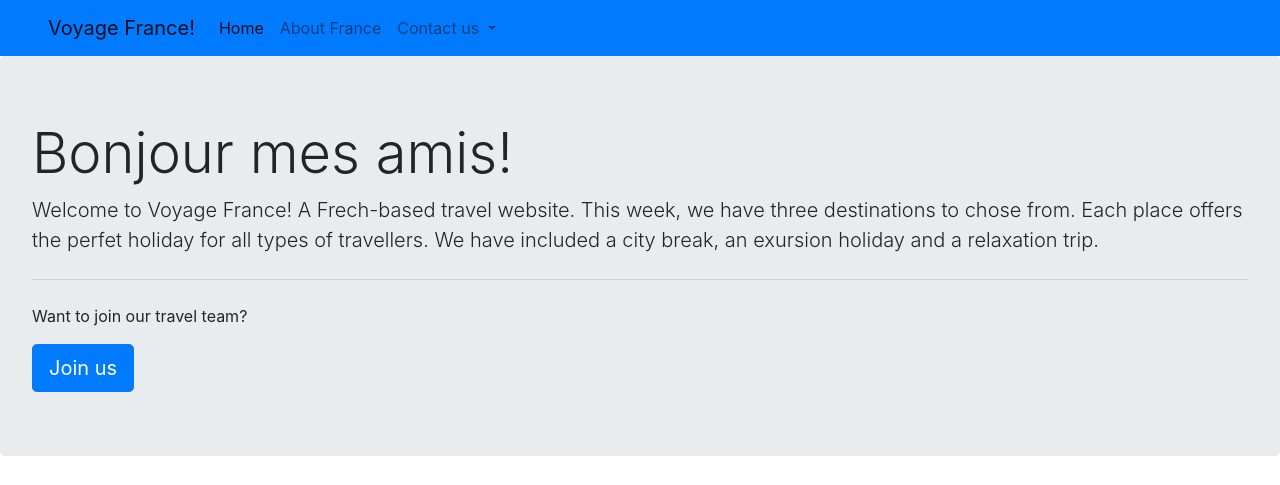
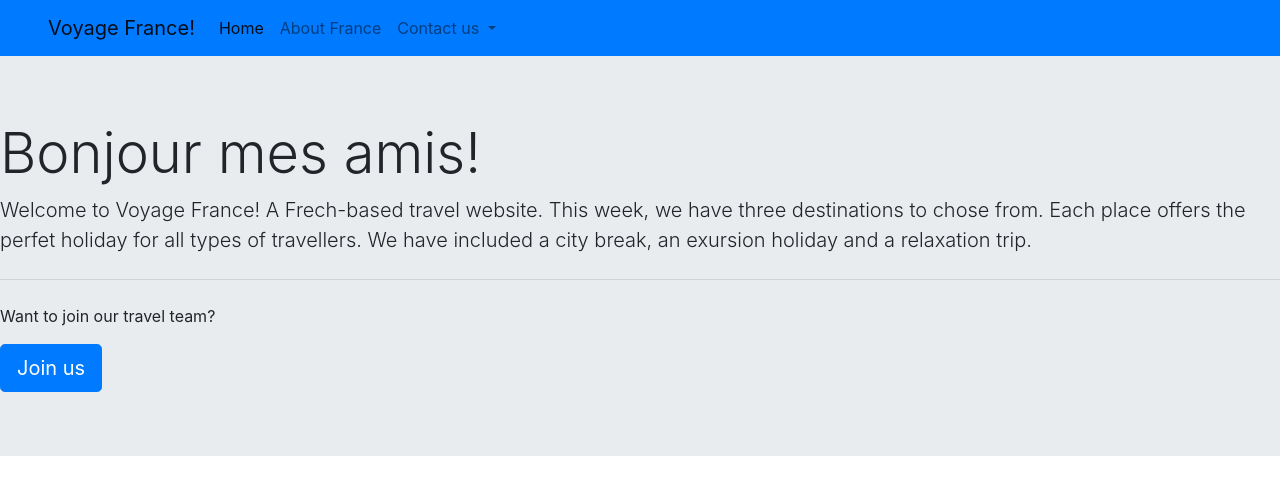
Before and after one commit to Sinead95/French_Travel_Website, a plain HTML site: page index.html in a window 1280 px wide. Shown: the top 485 px of the page. Drawn offline with nearby package versions, Linux system fonts and the light colour scheme.

Commit message:
jumbotron fluid

```diff
--- a/index.html
+++ b/index.html
@@ -42,7 +42,7 @@
   </div>
 </nav>
 
-<div class="jumbotron">
+<div class="jumbotron jumbotron-fluid">
 <h1 class="display-4">Bonjour mes amis!</h1>
 <p class="lead">Welcome to Voyage France! A Frech-based travel website. This week, we have three destinations to chose from. Each place offers the perfet holiday for  all types of travellers. We have included a city break, an exursion holiday and a relaxation trip.
 </p>
```
